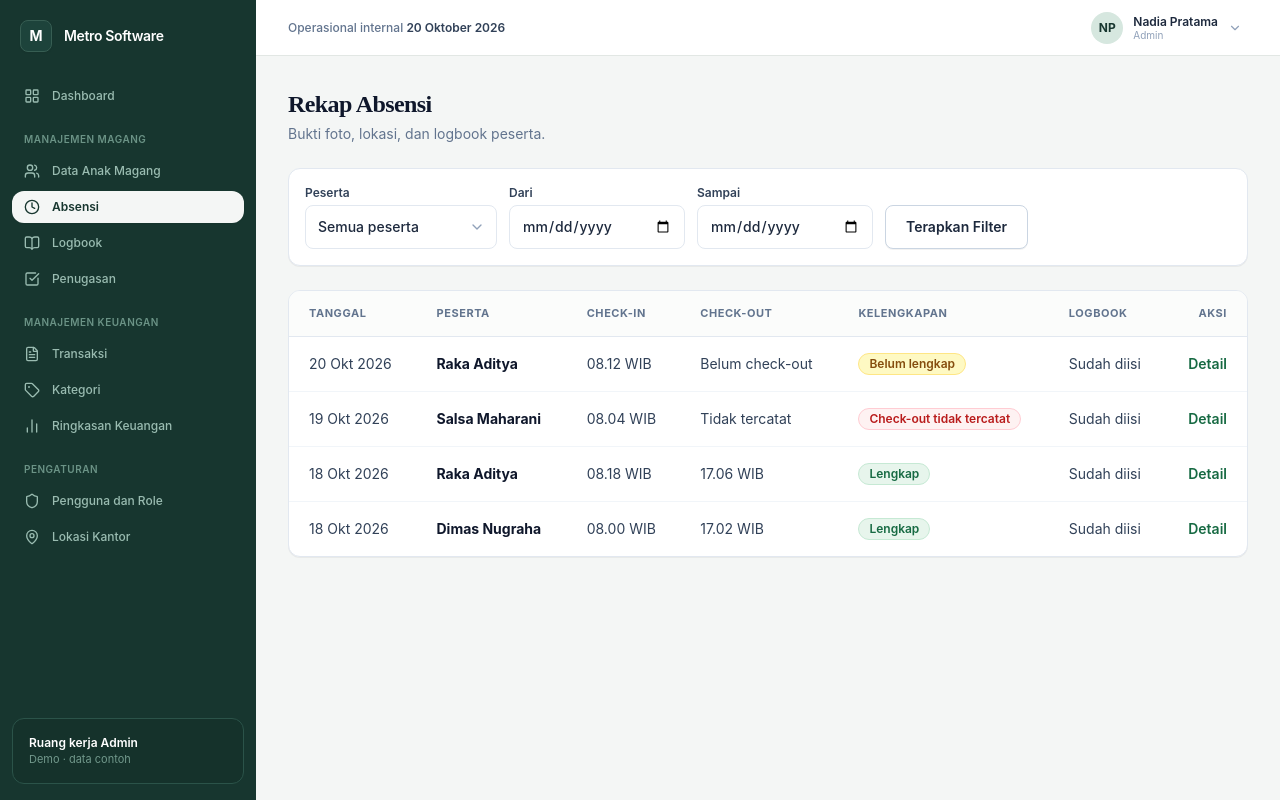
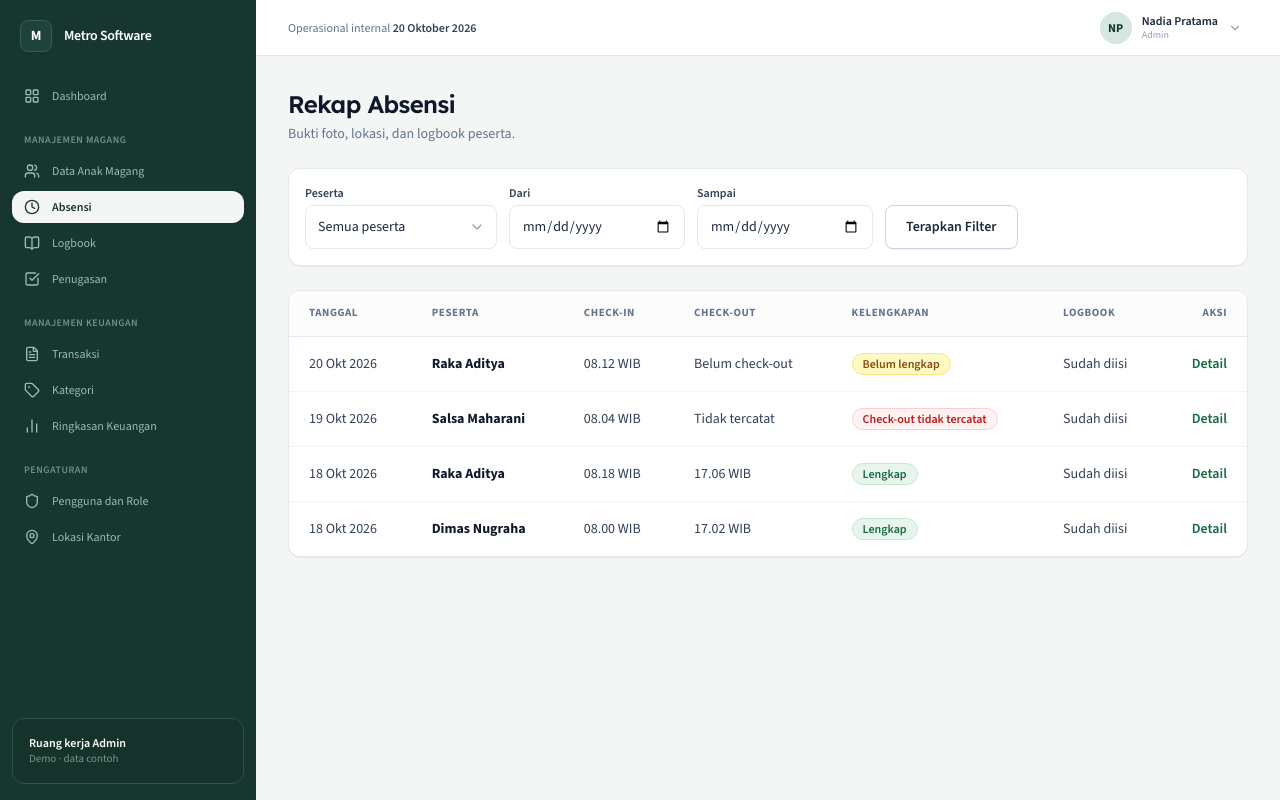
Before and after one commit to Ferdian-R/fe-metrohub, a React (Vite) app: page /admin/magang/absensi in a window 1280 px wide. Built offline with nearby package versions, Linux system fonts and the light colour scheme; no server answers.

Commit message:
fix(typography): muat Google Fonts Lexend & Source Sans 3 untuk header dan teks sesuai Figma

```diff
--- a/index.html
+++ b/index.html
@@ -1,10 +1,14 @@
 <!doctype html>
-<html lang="en">
+<html lang="id">
   <head>
     <meta charset="UTF-8" />
     <link rel="icon" type="image/svg+xml" href="/favicon.svg" />
     <meta name="viewport" content="width=device-width, initial-scale=1.0" />
-    <title>-fe-metrohub</title>
+    <title>MetroHub · Metro Software</title>
+    <!-- Google Fonts: Lexend & Source Sans 3 -->
+    <link rel="preconnect" href="https://fonts.googleapis.com">
+    <link rel="preconnect" href="https://fonts.gstatic.com" crossorigin>
+    <link href="https://fonts.googleapis.com/css2?family=Lexend:wght@300;400;500;600;700&family=Source+Sans+3:ital,wght@0,300;0,400;0,500;0,600;0,700;1,400;1,600&display=swap" rel="stylesheet">
   </head>
   <body>
     <div id="root"></div>
--- a/src/index.css
+++ b/src/index.css
@@ -1,8 +1,27 @@
+@import url('https://fonts.googleapis.com/css2?family=Lexend:wght@300;400;500;600;700&family=Source+Sans+3:ital,wght@0,300;0,400;0,500;0,600;0,700;1,400;1,600&display=swap');
 @import "tailwindcss";
 
+@theme {
+  --font-lexend: 'Lexend', system-ui, -apple-system, sans-serif;
+  --font-sans: 'Source Sans 3', system-ui, -apple-system, BlinkMacSystemFont, 'Segoe UI', Roboto, sans-serif;
+}
+
 @layer base {
-  body {
-    @apply bg-slate-50 text-slate-800 antialiased;
-    font-family: system-ui, -apple-system, BlinkMacSystemFont, 'Segoe UI', Roboto, Oxygen, Ubuntu, Cantarell, sans-serif;
+  html, body {
+    @apply bg-[#f4f6f5] text-slate-800 antialiased;
+    font-family: 'Source Sans 3', system-ui, -apple-system, BlinkMacSystemFont, 'Segoe UI', Roboto, sans-serif;
+  }
+
+  h1, h2, h3, h4, h5, h6 {
+    font-family: 'Lexend', system-ui, -apple-system, BlinkMacSystemFont, 'Segoe UI', Roboto, sans-serif;
   }
 }
+
+/* Explicit fallback helper for font utility classes */
+[class*="font-['Lexend']"], .font-lexend {
+  font-family: 'Lexend', system-ui, -apple-system, BlinkMacSystemFont, 'Segoe UI', Roboto, sans-serif !important;
+}
+
+[class*="font-['Source_Sans_3']"], .font-source-sans {
+  font-family: 'Source Sans 3', system-ui, -apple-system, BlinkMacSystemFont, 'Segoe UI', Roboto, sans-serif !important;
+}
--- a/src/modules/magang/pages/AdminAttendancePage.jsx
+++ b/src/modules/magang/pages/AdminAttendancePage.jsx
@@ -187,7 +187,7 @@ export const AdminAttendancePage = () => {
     <div className="space-y-6">
       {/* Header Halaman */}
       <div>
-        <h1 className="text-2xl font-semibold text-slate-900 tracking-tight font-['Lexend']">
+        <h1 className="text-2xl font-semibold text-slate-900 tracking-tight font-lexend">
           Rekap Absensi
         </h1>
         <p className="text-sm text-slate-500 mt-1">
@@ -339,7 +339,7 @@ export const AdminAttendancePage = () => {
             {/* Modal Header */}
             <div className="p-6 pb-4 flex items-start justify-between border-b border-slate-100">
               <div>
-                <h2 className="text-xl font-semibold text-slate-900 font-['Lexend']">
+                <h2 className="text-xl font-semibold text-slate-900 font-lexend">
                   Detail Absensi
                 </h2>
                 <p className="text-xs text-slate-500 mt-1">
@@ -369,7 +369,7 @@ export const AdminAttendancePage = () => {
               <div className="grid grid-cols-1 md:grid-cols-2 gap-6">
                 {/* Kolom Check-in */}
                 <div className="space-y-3">
-                  <h3 className="text-base font-semibold text-slate-900 font-['Lexend']">
+                  <h3 className="text-base font-semibold text-slate-900 font-lexend">
                     Check-in · {activeModalItem.checkinDetail.time}
                   </h3>
 
@@ -409,7 +409,7 @@ export const AdminAttendancePage = () => {
                 <div className="space-y-3">
                   {activeModalItem.checkoutDetail ? (
                     <>
-                      <h3 className="text-base font-semibold text-slate-900 font-['Lexend']">
+                      <h3 className="text-base font-semibold text-slate-900 font-lexend">
                         Check-out · {activeModalItem.checkoutDetail.time}
                       </h3>
 
@@ -446,7 +446,7 @@ export const AdminAttendancePage = () => {
                     </>
                   ) : (
                     <div className="p-5 bg-white rounded-xl border border-slate-200 space-y-3 h-full flex flex-col justify-start">
-                      <h3 className="text-base font-semibold text-slate-900 font-['Lexend']">
+                      <h3 className="text-base font-semibold text-slate-900 font-lexend">
                         Check-out
                       </h3>
 
@@ -482,7 +482,7 @@ export const AdminAttendancePage = () => {
 
               {/* Logbook Terkait Box */}
               <div className="p-5 bg-white rounded-xl border border-slate-200 space-y-2">
-                <h4 className="text-base font-semibold text-slate-900 font-['Lexend']">
+                <h4 className="text-base font-semibold text-slate-900 font-lexend">
                   Logbook terkait
                 </h4>
                 <p className="text-sm text-slate-700 leading-relaxed">
```
